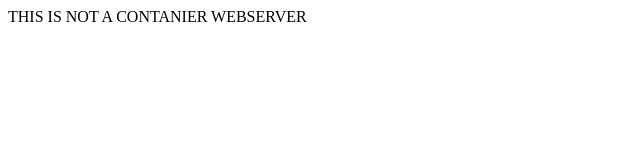
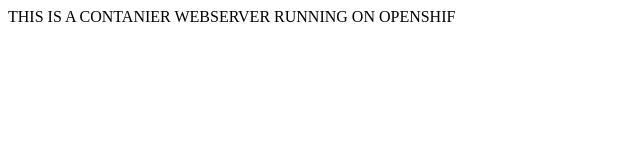
Before and after one commit to welsh1lad/nginx-docker-test, a plain HTML site: page index.html in a window 1280 px wide. Shown: the whole page, without its empty margins (0-640 px from the left). Drawn offline with Linux system fonts and the light colour scheme.

Commit message:
change of text to run in openshift

```diff
--- a/index.html
+++ b/index.html
@@ -1,5 +1,5 @@
 <html>
  <body>
-  <p1> THIS IS NOT A  CONTANIER WEBSERVER </p2>
+  <p1> THIS IS A  CONTANIER WEBSERVER RUNNING ON OPENSHIF</p2>
  </body>
 </html>
```
